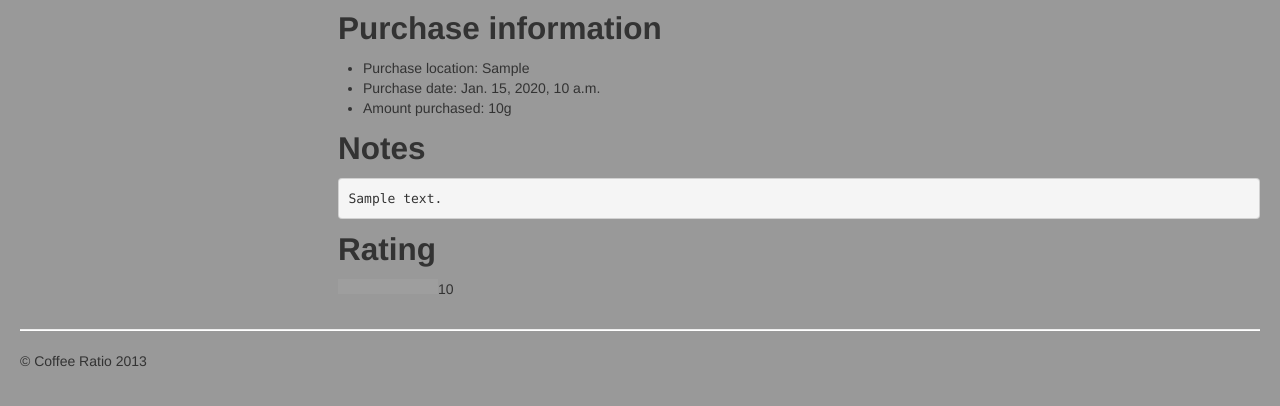
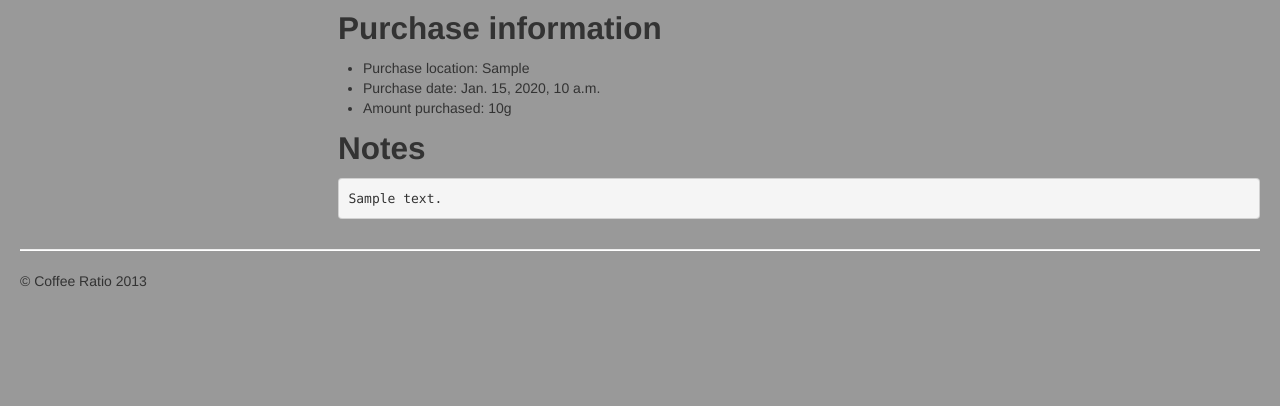
Before and after one commit to kdaily/coffee, a Django app: template coffee_site/templates/base/coffee_detail.html in a window 1280 px wide. Shown: the part 252-658 px from the top of the page. Run offline with Django 3.2, Linux system fonts and the light colour scheme; the template is opened without the code that fills it: most values are stand-ins (such as "Sample title", 1, 10 or a date in 2020); parts of the project's set-up code (start-up, migrations or seed data) failed here and were passed over; some libraries are stand-ins or nearby versions; grey boxes are pictures that could not be loaded.

Commit message:
Updated coffee detail template.

```diff
--- a/coffee_site/templates/base/coffee_detail.html
+++ b/coffee_site/templates/base/coffee_detail.html
@@ -28,16 +28,4 @@
 <h2>Notes</h2>
 <pre>{{ coffee.notes }}</pre>
 
-<h2>Rating</h2>
-<div class="ratingwrapper">
-  <input type="radio" name="radiobutton" id="star-1"/><label for="star-1"></label>
-  <input type="radio" name="radiobutton" id="star-2"/><label for="star-2"></label>
-  <input type="radio" name="radiobutton" id="star-3"/><label for="star-3"></label>
-  <input type="radio" name="radiobutton" id="star-4"/><label for="star-4"></label>
-  <input type="radio" name="radiobutton" id="star-5"/><label for="star-5"></label>
-</div>
-<p>
-  {{ coffee.rating.score }}
-</p>
-
 {% endblock %}
```
